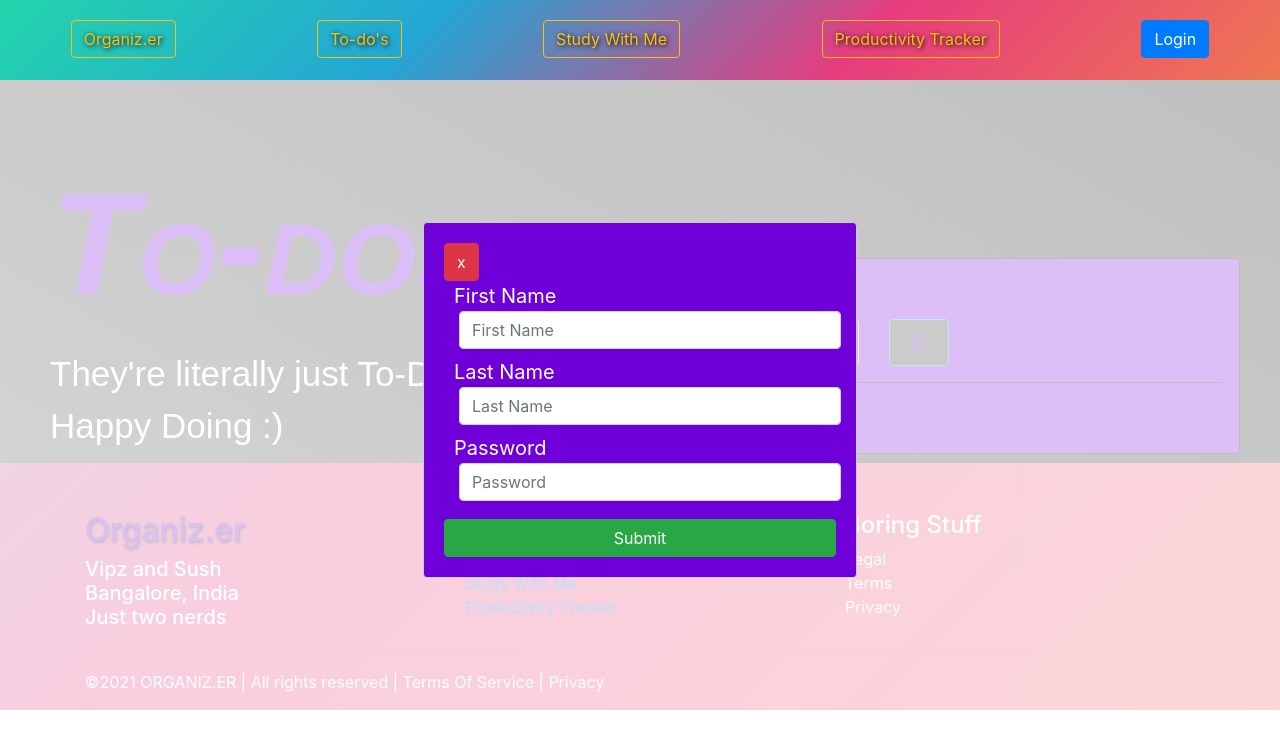
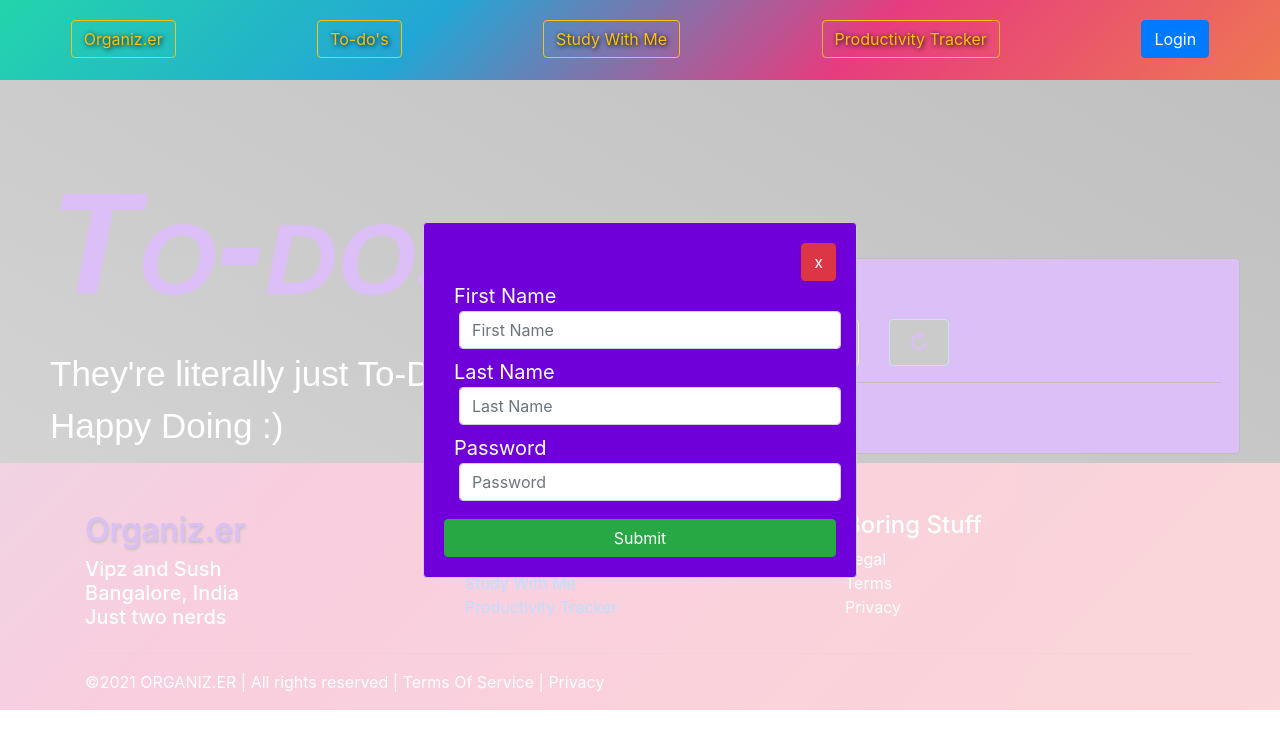
Before and after one commit to sush24een/organiz.er, a React (Create React App) app in the folder my-app/: page /to-do in a window 1280 px wide. Both pictures are taken after a click on the button "Login". Shown: the top 748 px of the page. Built offline with nearby package versions, Linux system fonts and the light colour scheme; a web font is replaced by a local one; what react-animations would draw is missing.

Commit message:
header / login (finalized??)

```diff
--- a/my-app/src/components/FormComponent.js
+++ b/my-app/src/components/FormComponent.js
@@ -32,7 +32,7 @@ function ModalInFunctionalComponent (){
         <>
             <Button color="primary" onClick={setModalIsOpenToTrue}>Login</Button>
             <Modal isOpen={modalIsOpen} style={customStyles}>
-                <Button color="danger" onClick={setModalIsOpenToFalse}>x</Button>
+                <Button style={{ float: 'right' }} color="danger" onClick={setModalIsOpenToFalse}>x</Button>
                 <FormInfo/>
             </Modal>
         </>
```
